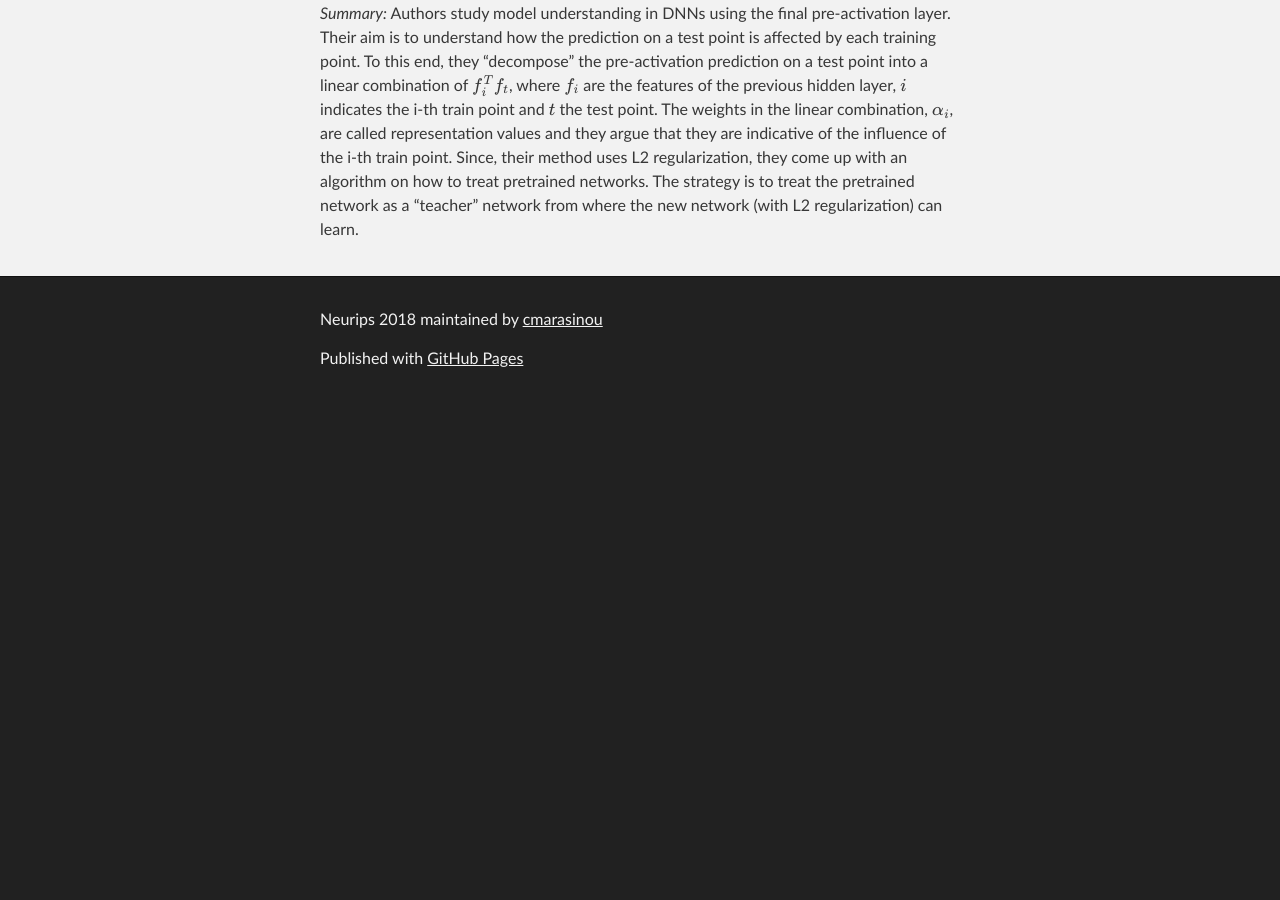
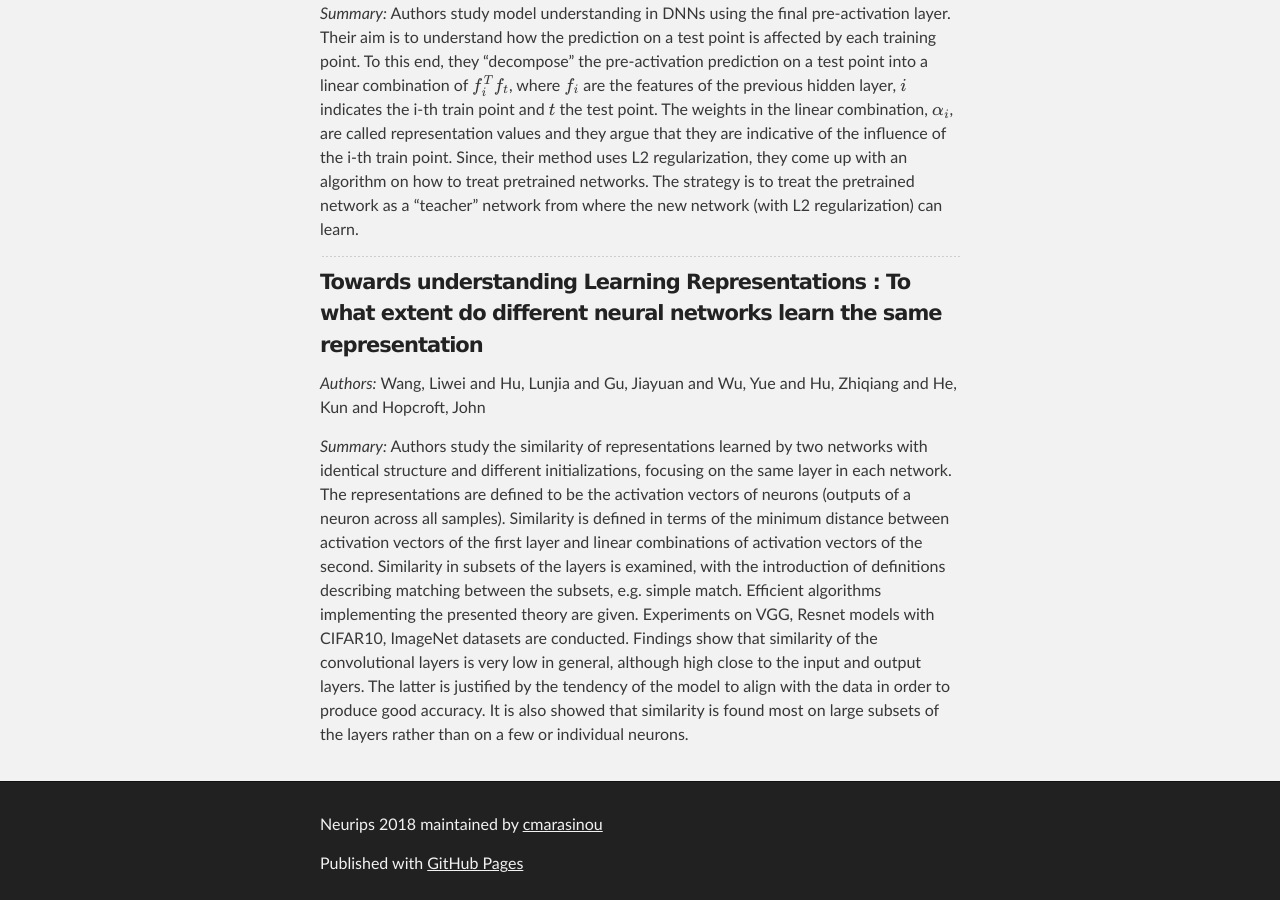
Before and after one commit to cmarasinou/NeurIPS_2018, a Jekyll site: the page built from summaries.md, in a window 1280 px wide and 900 px high, scrolled down 769 px. Built offline with Jekyll 4.4.1, drawn with Linux system fonts in a browser that asks for light colours; our own code applies the rules of GitHub Pages for plain Markdown files; formulas are drawn with MathJax 3; before the commit the page ends 1174 px from its top, so only the background shows below that.

Commit message:
WangETAL2018 added

```diff
--- /dev/null
+++ b/Summaries/WangETAL2018.md
@@ -0,0 +1 @@
+Authors study the similarity of representations learned by two networks with identical structure and different initializations, focusing on the same layer in each network. The representations are defined to be the activation vectors of neurons (outputs of a neuron across all samples). Similarity is defined in terms of the minimum distance between activation vectors of the first layer and linear combinations of activation vectors of the second. Similarity in subsets of the layers is examined, with the introduction of definitions describing matching between the subsets,  e.g. simple match. Efficient algorithms implementing the presented theory are given. Experiments on VGG, Resnet models with CIFAR10, ImageNet datasets are conducted. Findings show that similarity of the convolutional layers is very low in general, although high close to the input and output layers. The latter is justified by the tendency of the model to align with the data in order to produce good accuracy. It is also showed that similarity is found most on large subsets of the layers rather than on a few or individual neurons.
--- a/summaries.md
+++ b/summaries.md
@@ -10,3 +10,9 @@ _Summary:_ {% include_relative Summaries/GaripovETAL2018.md %}
 _Authors:_ Yeh, Chih-Kuan and Kim, Joon Sik and Yen, Ian E. H. and Ravikumar, Pradeep
 
 _Summary:_ {% include_relative Summaries/YehETAL2018.md %}
+
+---
+#### Towards understanding Learning Representations : To what extent do different neural networks learn the same representation
+_Authors:_ Wang, Liwei and Hu, Lunjia and Gu, Jiayuan and Wu, Yue and Hu, Zhiqiang and He, Kun and Hopcroft, John
+
+_Summary:_ {% include_relative Summaries/WangETAL2018.md %}
```
